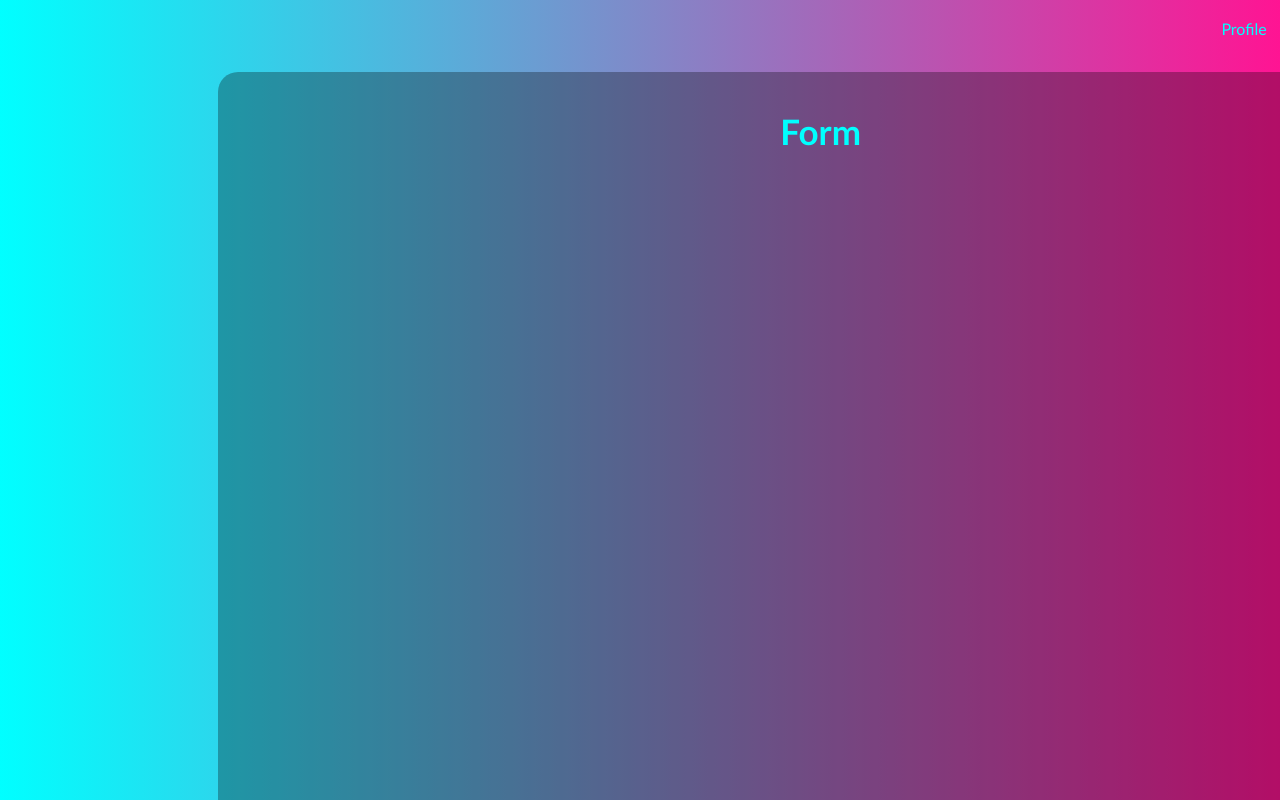
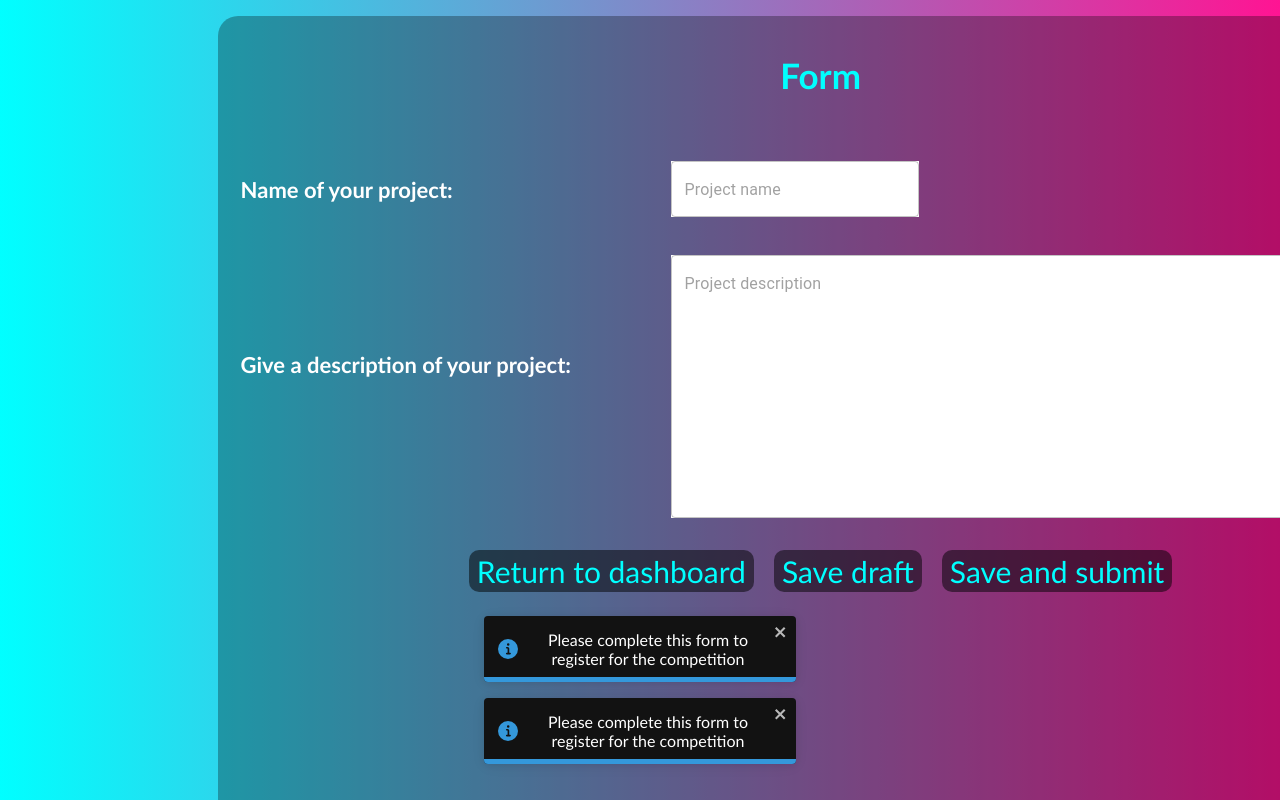
Before and after one commit to NeoArcturus/FSWD-Project, a React (Create React App) app in the folder frontend/: page /form in a window 1280 px wide. Shown: the top 800 px of the page. Built offline with nearby package versions, Linux system fonts and the light colour scheme.

Commit message:
Frontend update 6

```diff
--- a/frontend/src/pages/app.js
+++ b/frontend/src/pages/app.js
@@ -31,7 +31,6 @@ class app extends React.Component {
       )
       .then((result) => {
         console.log(result);
-
       })
       .catch((error) => {
         console.log(error);
@@ -41,6 +40,16 @@ class app extends React.Component {
 
   navTo = (path) => {
     this.props.history.push(path);
+  };
+
+  formPageControl = () => {
+    if (
+      localStorage.getItem("formData") === undefined ||
+      localStorage.getItem("formData") === null
+    ) {
+      toast.info("Going to the registration form");
+      setTimeout(() => this.navTo("/form"), 4000);
+    } else toast.info("You have already completed this step!");
   };
 
   logout = () => {
@@ -73,7 +82,6 @@ class app extends React.Component {
           >
             <h3>Name: {this.state.data.name}</h3>
             <h3>Email: {this.state.data.email}</h3>
-            <h3>Phone: {this.state.data.phone}</h3>
             <h3>Application Status: {this.state.status}</h3>
           </div>
           <br />
@@ -83,6 +91,7 @@ class app extends React.Component {
               borderStyle: "solid",
               marginRight: "15px",
             }}
+            onClick={() => this.formPageControl()}
           >
             Fill form
           </Button>
--- a/frontend/src/pages/form.js
+++ b/frontend/src/pages/form.js
@@ -6,17 +6,24 @@ import "../style/form.css";
 import { Button } from "react-bootstrap";
 import { toast, ToastContainer } from "react-toastify";
 import "react-toastify/dist/ReactToastify.css";
-import { Input, Checkbox } from "@mui/material";
+import { TextField } from "@mui/material";
 
 class form extends React.Component {
   constructor(props) {
     super(props);
     this.state = {
       email: "",
-      password: "",
-      toggleType: "password",
+      projectDesc: "",
+      projectName: "",
     };
   }
+
+  componentDidMount = () => {
+    if (localStorage.getItem("formData"))
+      this.setState({ formData: JSON.parse(localStorage.getItem("formData")) });
+    else
+      toast.info("Please complete this form to register for the competition");
+  };
 
   navTo = (path) => {
     this.props.history.push(path);
@@ -25,8 +32,23 @@ class form extends React.Component {
   resetData = () => {
     this.setState({
       email: "",
-      password: "",
     });
+  };
+
+  onChangeName = (event) => {
+    this.setState({
+      projectName: event.target.value,
+    });
+  };
+
+  onChangeDesc = (event) => {
+    this.setState({
+      projectDesc: event.target.value,
+    });
+  };
+
+  saveDraft = () => {
+    toast.success("Draft saved!");
   };
 
   render() {
@@ -39,21 +61,95 @@ class form extends React.Component {
           newestOnTop={false}
           theme="dark"
         />
-        <div id="profile">
-          <p>Profile</p>
+        <div id="inputForm" style={{ textAlign: "center " }}>
+          <h3>Form</h3>
+          <h3
+            style={{
+              position: "absolute",
+              marginLeft: "20px",
+              color: "white",
+              marginTop: "45px",
+              fontSize: "22px",
+            }}
+          >
+            Name of your project:
+          </h3>
+          <h3
+            style={{
+              position: "absolute",
+              marginLeft: "20px",
+              color: "white",
+              marginTop: "220px",
+              fontSize: "22px",
+            }}
+          >
+            Give a description of your project:
+          </h3>
+          <div
+            id="inputs"
+            style={{
+              width: "700px",
+              marginLeft: "450px",
+              position: "absolute",
+              textAlign: "left",
+              marginTop: "30px",
+            }}
+          >
+            <TextField
+              placeholder="Project name"
+              variant="outlined"
+              onChange={(event) => this.onChangeName(event)}
+              style={{
+                backgroundColor: "white",
+              }}
+            />
+            <br />
+            <br />
+            <br />
+            <TextField
+              placeholder="Project description"
+              multiline
+              variant="outlined"
+              onChange={(event) => this.onChangeDesc(event)}
+              rows={10}
+              maxRows={20}
+              fullWidth
+              value={this.state.projectDesc}
+              style={{
+                backgroundColor: "white",
+              }}
+            />
+          </div>
+          <br />
+          <Button
+            style={{
+              fontSize: "30px",
+              marginTop: "400px",
+              marginRight: "20px",
+            }}
+            onClick={() => this.navTo("/app")}
+          >
+            Return to dashboard
+          </Button>
+          <Button
+            style={{
+              fontSize: "30px",
+              marginTop: "400px",
+              marginRight: "20px",
+            }}
+            onClick={() => this.saveDraft()}
+          >
+            Save draft
+          </Button>
+          <Button
+            style={{
+              fontSize: "30px",
+              marginTop: "400px",
+            }}
+          >
+            Save and submit
+          </Button>
         </div>
-        <div id="inputForm">
-          <h3>Form</h3>
-          <div id="inputs"></div>
-        </div>
-        <Button
-          style={{
-            position: "absolute",
-          }}
-          onClick={() => this.navTo("/")}
-        >
-          Return to home page!
-        </Button>
       </div>
     );
   }
--- a/frontend/src/style/form.css
+++ b/frontend/src/style/form.css
@@ -24,26 +24,10 @@ Button:hover {
     font-size: 35px;
 }
 
-#inputForm Input {
-    font-size: 20px;
+Button {
+    background-color: rgb(0, 0, 0, 0.5);
+    color: aqua;
+    border-radius: 10px;
+    border-color: transparent;
     transition: 0.4s ease-in-out;
 }
-
-#inputForm Input:hover {
-    color: aqua;
-}
-
-#profile {
-    color: aqua;
-    height: 50px;
-    width: 50px;
-    border-color: transparent;
-    border-style: solid;
-    border-radius: 10px;
-    margin-left: 95vw;
-    transition: 0.4s ease-in-out;
-}
-
-#profile:hover {
-    border-color: aqua;
-}
```
